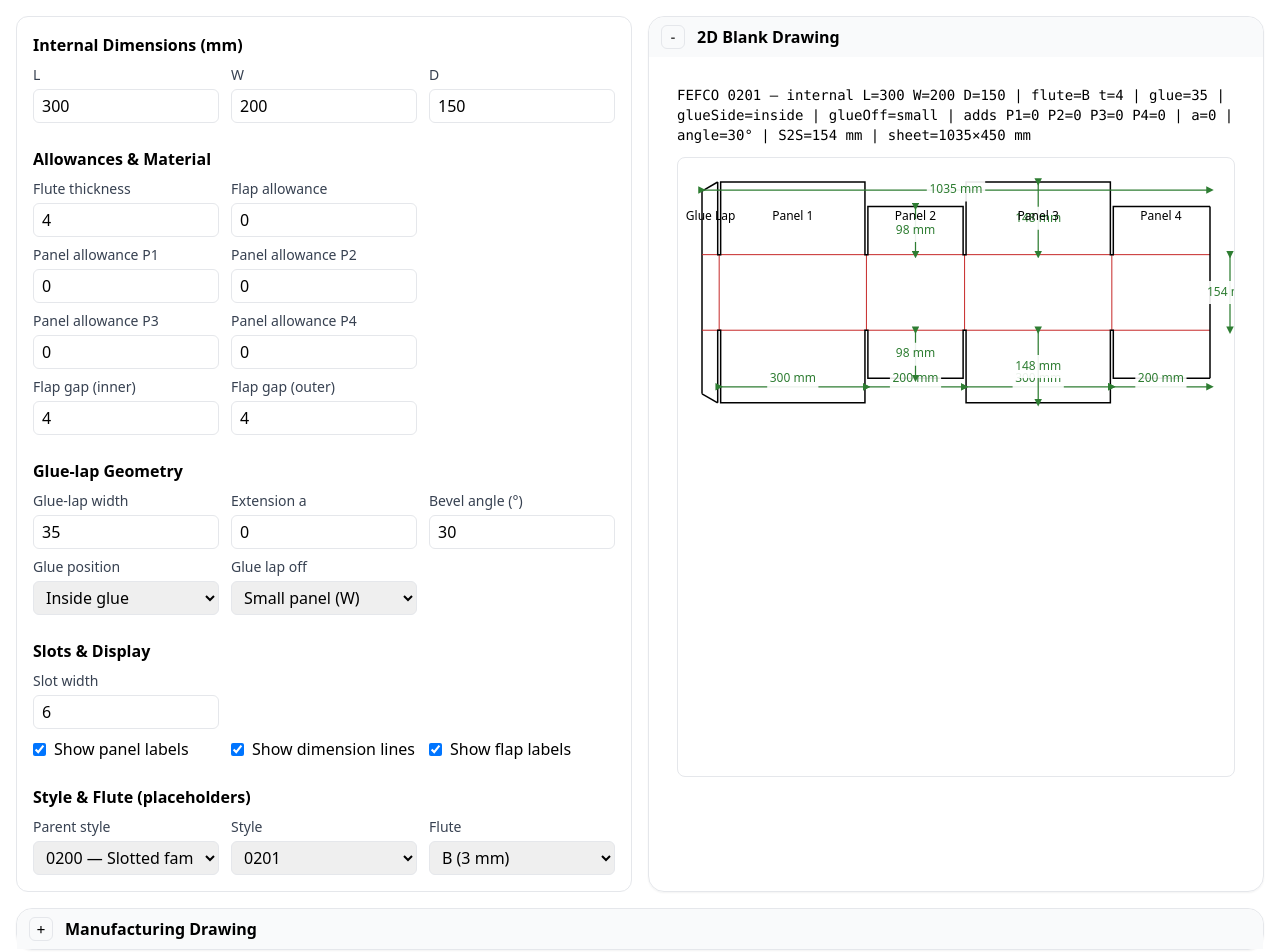
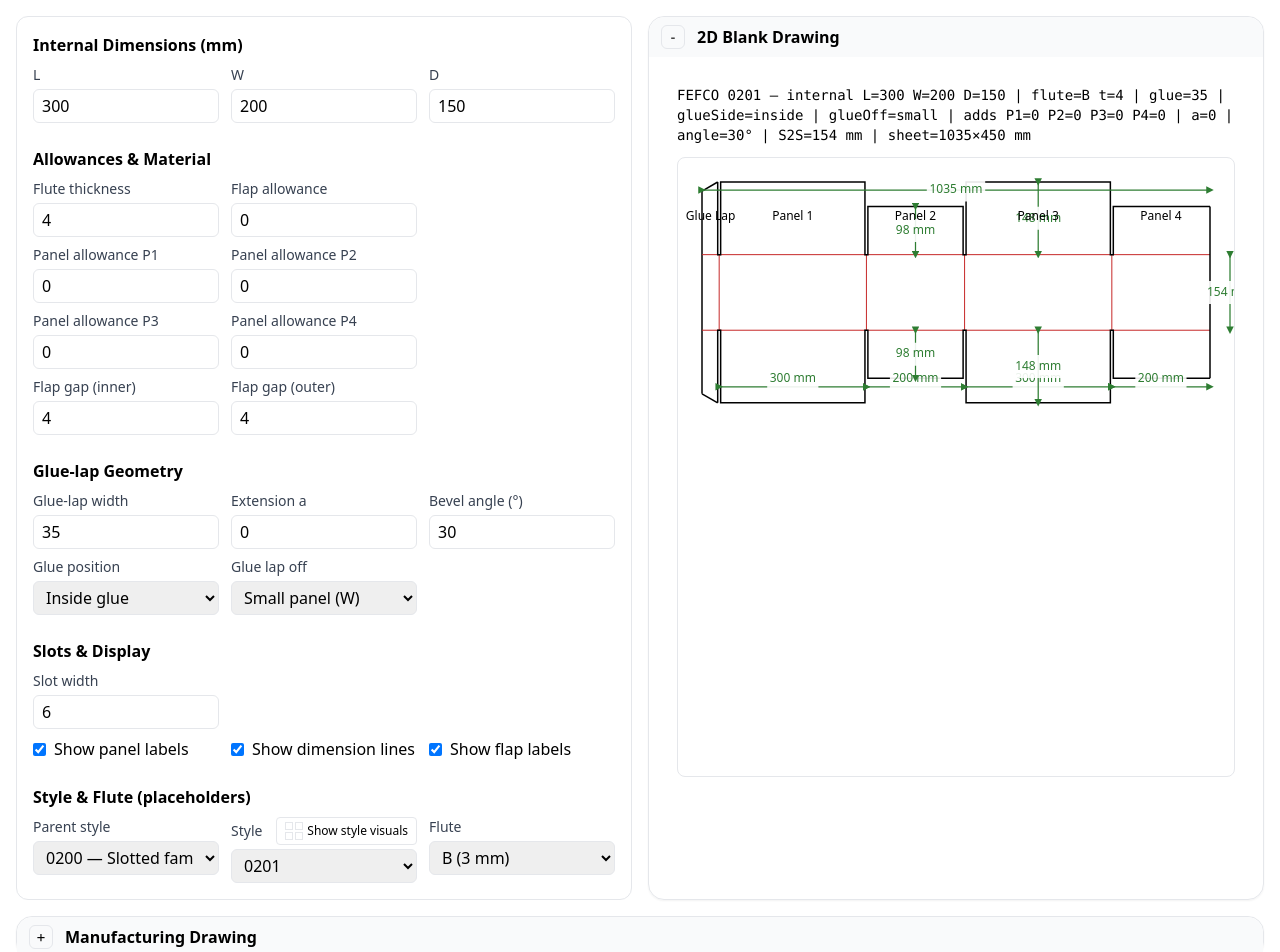
Before and after one commit to xandersteve20151983/my-box-project, a Next.js app: page / in a window 1280 px wide. Shown: the top 952 px of the page. Built offline with nearby package versions, Linux system fonts and the light colour scheme.

Commit message:
Refactor ControlsPanel to include style modal

```diff
--- a/app/components/ControlsPanel.js
+++ b/app/components/ControlsPanel.js
@@ -1,9 +1,14 @@
 // app/components/ControlsPanel.js
 "use client";
 
+import { useState } from "react";
+import StylePickerModal from "./StylePickerModal";
+
 export default function ControlsPanel({ inputs, setInputs }) {
-  const onNum = (key) => (e) => setInputs(v => ({ ...v, [key]: num(e.target.value) }));
-  const onStr = (key) => (e) => setInputs(v => ({ ...v, [key]: e.target.value }));
+  const [styleModal, setStyleModal] = useState(false);
+
+  const onNum  = (key) => (e) => setInputs(v => ({ ...v, [key]: num(e.target.value) }));
+  const onStr  = (key) => (e) => setInputs(v => ({ ...v, [key]: e.target.value }));
   const onBool = (key) => (e) => setInputs(v => ({ ...v, [key]: e.target.checked }));
 
   return (
@@ -64,21 +69,56 @@ export default function ControlsPanel({ inputs, setInputs }) {
         </Row>
       </Section>
 
-      {/* Style/Flute (placeholders now) */}
+      {/* Style/Flute (placeholders) */}
       <Section title="Style & Flute (placeholders)">
         <Row>
           <Select label="Parent style" value={inputs.parentStyle} onChange={onStr("parentStyle")}
                   options={[["0200","0200 — Slotted family"]]} />
-          <Select label="Style" value={inputs.styleCode} onChange={onStr("styleCode")}
-                  options={[["0201","0201"],["0202","0202"],["0203","0203"],["0204","0204"]]} />
+
+          <div className="flex flex-col gap-1">
+            <div className="flex items-center justify-between">
+              <span className="text-sm text-gray-700">Style</span>
+              <button
+                type="button"
+                onClick={() => setStyleModal(true)}
+                className="text-xs px-2 py-1 rounded border hover:bg-gray-50 inline-flex items-center gap-1"
+                title="Show style visuals"
+              >
+                <span className="grid grid-cols-2 gap-[2px]">
+                  <span className="w-2 h-2 border" />
+                  <span className="w-2 h-2 border" />
+                  <span className="w-2 h-2 border" />
+                  <span className="w-2 h-2 border" />
+                </span>
+                Show style visuals
+              </button>
+            </div>
+            <select className="border rounded-md px-2 py-1"
+                    value={inputs.styleCode}
+                    onChange={onStr("styleCode")}>
+              {["0201","0202","0203","0204","0205","0206"].map((c) => (
+                <option key={c} value={c}>{c}</option>
+              ))}
+            </select>
+          </div>
+
           <Select label="Flute" value={inputs.fluteCode} onChange={onStr("fluteCode")}
                   options={[["B","B (3 mm)"],["C","C (4 mm)"],["E","E (2 mm)"]]} />
         </Row>
       </Section>
+
+      {/* Modal */}
+      <StylePickerModal
+        open={styleModal}
+        value={inputs.styleCode}
+        onSelect={(code) => setInputs(v => ({ ...v, styleCode: code }))}
+        onClose={() => setStyleModal(false)}
+      />
     </div>
   );
 }
 
+/* -------- UI bits -------- */
 function Section({ title, children }) {
   return (
     <div className="space-y-2">
```
